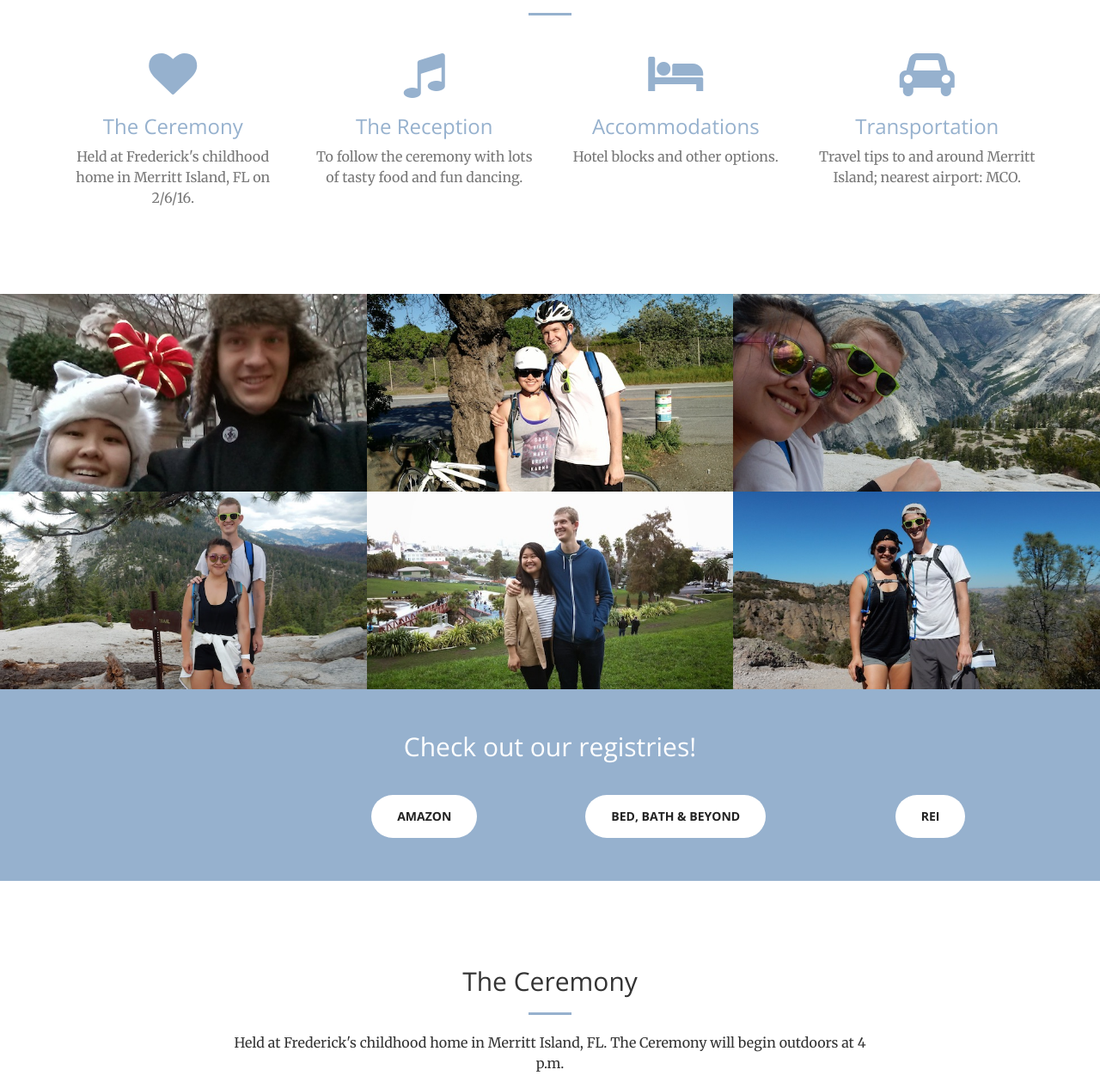
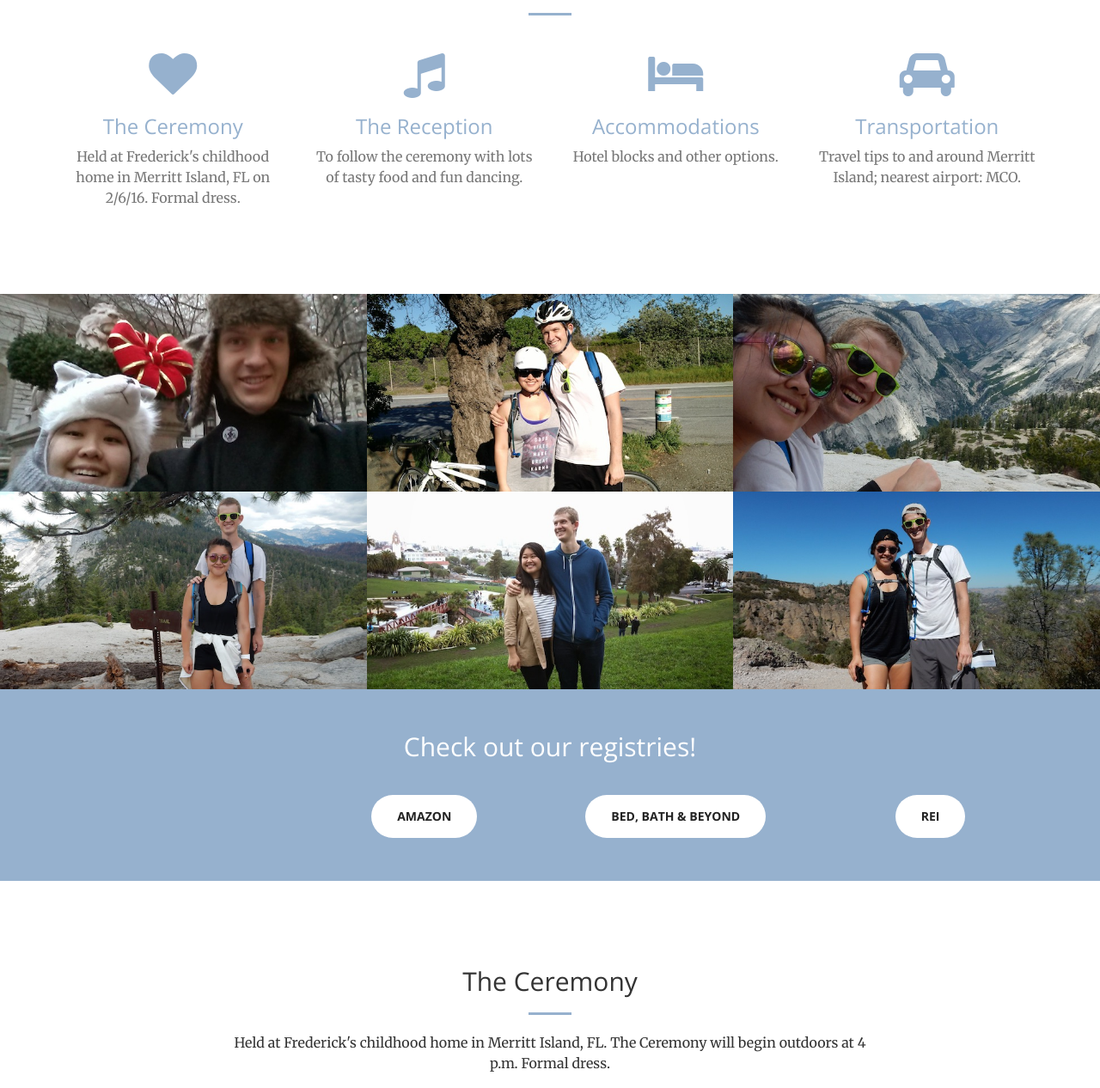
Before and after one commit to nieoh/wedding-site, a plain HTML site: page index.html in a window 1280 px wide. Shown: the part 1428-2694 px from the top of the page at 86% size. Drawn offline with nearby package versions, Linux system fonts and the light colour scheme; grey boxes are pictures that could not be loaded.

Commit message:
added drss code

```diff
--- a/index.html
+++ b/index.html
@@ -135,7 +135,7 @@
                     <div class="service-box">
                         <a class="page-scroll" href="#ceremony"><i class="fa fa-4x fa-heart wow bounceIn text-primary"></i>
                         <h3>The Ceremony</h3></a>
-                        <p class="text-muted">Held at Frederick's childhood home in Merritt Island, FL on 2/6/16.</p>
+                        <p class="text-muted">Held at Frederick's childhood home in Merritt Island, FL on 2/6/16. Formal dress.</p>
                     </div>
                 </div>
                 <div class="col-lg-3 col-md-6 text-center">
@@ -303,7 +303,7 @@
                 <div class="col-lg-8 col-lg-offset-2 text-center">
                     <h2 class="section-heading">The Ceremony</h2>
                     <hr class="primary">
-                    <p>Held at Frederick's childhood home in Merritt Island, FL. The Ceremony will begin outdoors at 4 p.m.</p>
+                    <p>Held at Frederick's childhood home in Merritt Island, FL. The Ceremony will begin outdoors at 4 p.m. Formal dress. </p>
 
                     <iframe src="https://www.google.com/maps/embed?pb=!1m18!1m12!1m3!1d3512.4415930554005!2d-80.688232!3d28.315234999999998!2m3!1f0!2f0!3f0!3m2!1i1024!2i768!4f13.1!3m3!1m2!1s0x88de024e1ff69309%3A0xbb4819ddcf05fd3f!2s2340+S+Tropical+Trail%2C+Merritt+Island%2C+FL+32952!5e0!3m2!1sen!2sus!4v1447484590300" width="100%" height="450" frameborder="0" style="border:0" allowfullscreen></iframe>
                 </div>
```
